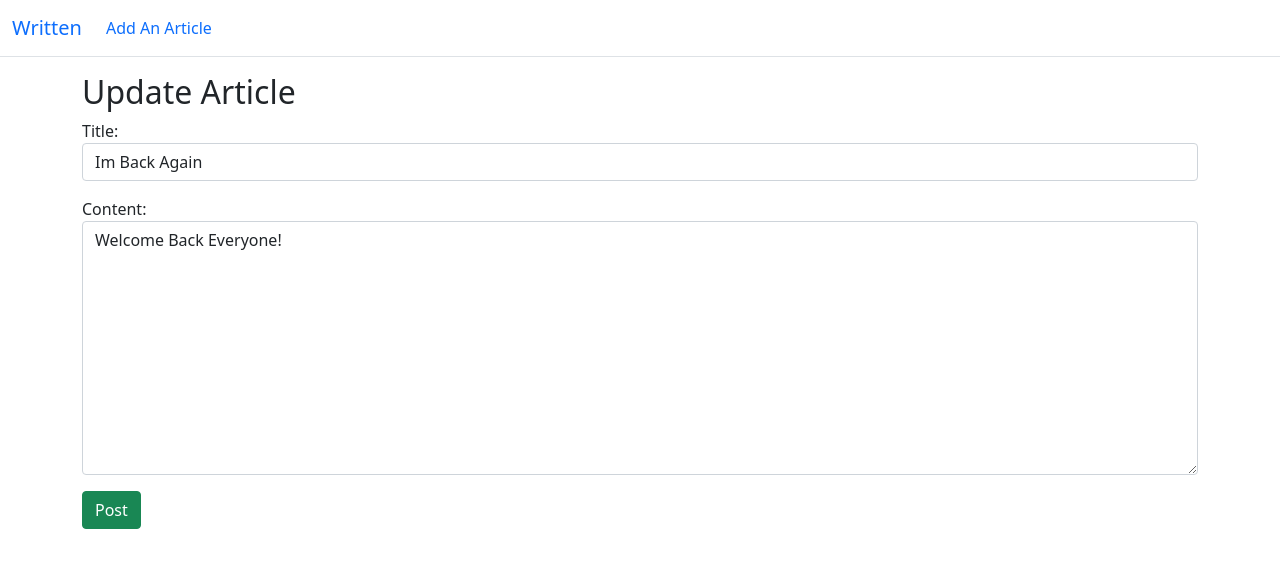
After one commit to ahmedhalimx/Written, a Django app: page /update_article/5 in a window 1280 px wide. The commit adds this page. Shown: the top 568 px of the page. Run offline with Django 5.2, Linux system fonts and the light colour scheme; data comes from the database, SQL or seed files in the repository; both versions use the stored data as it was after the commit.

Commit message:
Added updated article functionality

```diff
--- a/Writtin/blog/forms.py
+++ b/Writtin/blog/forms.py
@@ -8,8 +8,16 @@ class ArticleForm(forms.ModelForm):
         fields = ('title', 'author', 'content')
         widgets = {
             'title': forms.TextInput(attrs={'class': 'form-control'}),
-            'author': forms.Select(attrs={
-                'class': 'form-control mb-3'
-            }),
+            'author': forms.Select(attrs={'class': 'form-control mb-3'}),
             'content': forms.Textarea(attrs={'class': 'form-control mb-3'}),
         }
+
+
+class UpdateForm(forms.ModelForm):
+    class Meta:
+        model = Post
+        fields = ('title', 'content')
+        widgets = {
+            'title': forms.TextInput(attrs={'class': 'form-control'}),
+            'content': forms.Textarea(attrs={'class': 'form-control mb-3'}),
+        }
--- a/Writtin/blog/models.py
+++ b/Writtin/blog/models.py
@@ -14,4 +14,4 @@ class Post(models.Model):
         return f"{self.title} by {self.author}"
 
     def get_absolute_url(self):
-        return reverse('homepage')
+        return reverse('article', args=(str(self.pk)))
--- a/Writtin/blog/templates/blog/article.html
+++ b/Writtin/blog/templates/blog/article.html
@@ -9,4 +9,5 @@
   <p>{{ post.content }}</p>
   <br><hr>
   <a class="btn btn-dark" href="{% url 'homepage' %}">Back</a>
+  <a class="btn btn-primary" href="{% url 'update_article' post.pk %}">Edit</a>
 {% endblock %}
--- /dev/null
+++ b/Writtin/blog/templates/blog/update_article.html
@@ -0,0 +1,14 @@
+{% extends 'blog/base.html' %}
+
+{% block title %}Update Article{% endblock %}
+
+{% block content %}
+<h2>Update Article</h2>
+<div class="form-group">
+  <form method="POST">
+    {% csrf_token %}
+    {{ form.as_p }}
+    <button class="btn btn-success">Post</button>
+  </form>
+</div>
+{% endblock %}
--- a/Writtin/blog/urls.py
+++ b/Writtin/blog/urls.py
@@ -1,9 +1,11 @@
 from django.contrib import admin
 from django.urls import path
-from .views import ArticleView, AddArticleView, HomepageView
+from .views import ArticleView, AddArticleView, HomepageView, UpdateArticleView
 
 urlpatterns = [
     path('', HomepageView.as_view(), name="homepage"),
     path('article/<int:pk>', ArticleView.as_view(), name="article"),
     path('add_article/', AddArticleView.as_view(), name="add_article"),
+    path('update_article/<int:pk>',
+         UpdateArticleView.as_view(), name="update_article"),
 ]
--- a/Writtin/blog/views.py
+++ b/Writtin/blog/views.py
@@ -1,6 +1,6 @@
 from .models import Post
-from .forms import ArticleForm
-from django.views.generic import DetailView, ListView, CreateView
+from .forms import ArticleForm, UpdateForm
+from django.views.generic import DetailView, ListView, CreateView, UpdateView
 
 # Create your views here.
 
@@ -19,3 +19,9 @@ class AddArticleView(CreateView):
     model = Post
     form_class = ArticleForm
     template_name = "blog/add_article.html"
+
+
+class UpdateArticleView(UpdateView):
+    model = Post
+    form_class = UpdateForm
+    template_name = "blog/update_article.html"
```
Also changed, not shown: Writtin/db.sqlite3.
